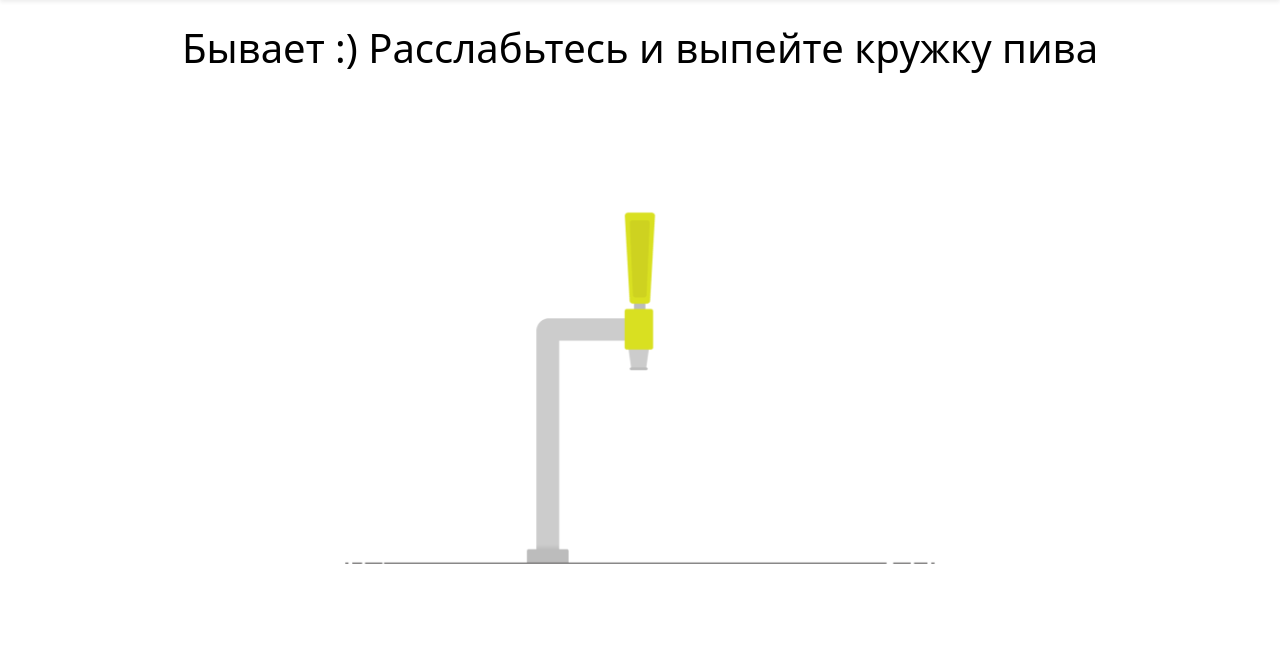
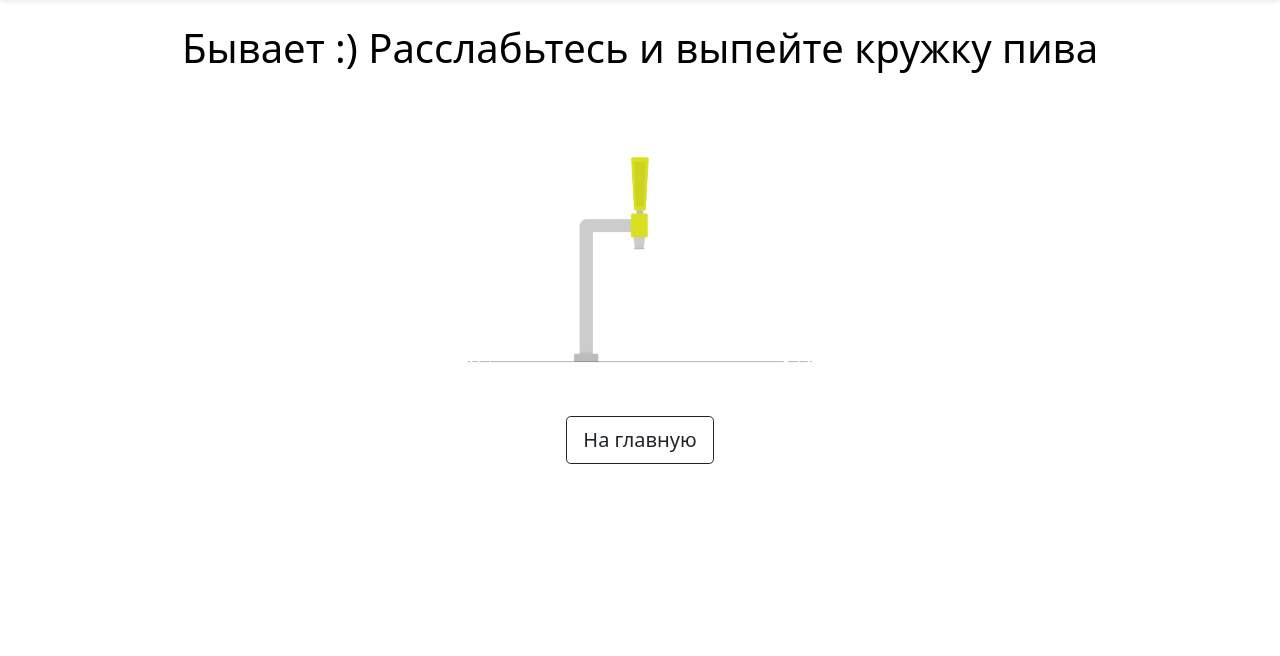
Before and after one commit to Dinosaur-junior/CodeRocksBeerTeam, a Flask app: page /job_photo/1 in a window 1280 px wide. Shown: the part 82-738 px from the top of the page. Run offline with Flask 2, Linux system fonts and the light colour scheme; some libraries are stand-ins or nearby versions.

Commit message:
Update error.html

```diff
--- a/templates/error.html
+++ b/templates/error.html
@@ -8,7 +8,7 @@ ERROR
 <div class="counter">
     <br>
     <h1>Бывает :) Расслабьтесь и выпейте кружку пива</h1>
-    <img src="{{ url_for('static', filename='error.gif') }}" width="60%">
+    <img src="{{ url_for('static', filename='error.gif') }}" class="photo" ">
     <br>
     <a href="/" class="btn btn-lg btn-outline-dark">На главную</a><br>&nbsp;
 </div>
```
